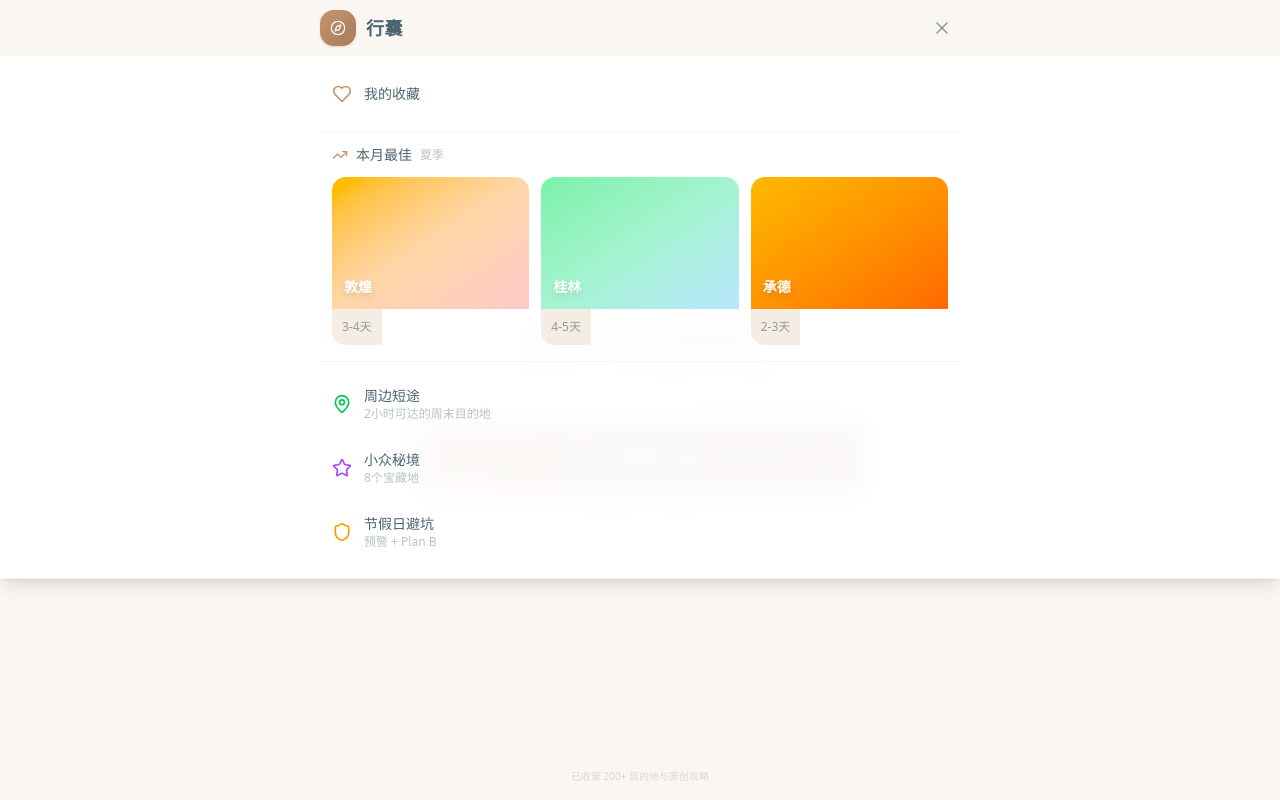
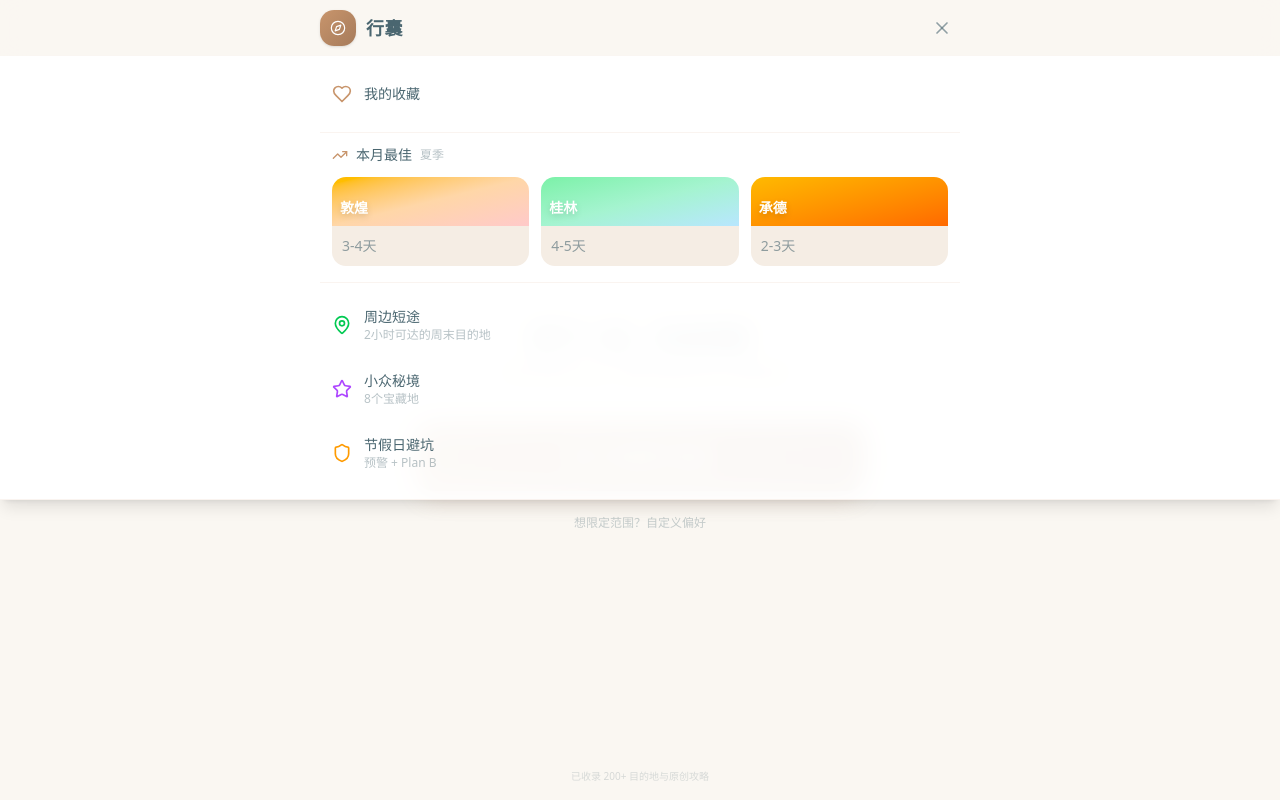
Before and after one commit to dangyuzheng/xingnang, a Next.js app: page / in a window 1280 px wide. Both pictures are taken after a click on the button 942 px from the left and 28 px from the top of the page. Built offline with nearby package versions, Linux system fonts and the light colour scheme.

Commit message:
fix: 修改本月最佳样式
Coze-Commit-Type: user
Coze-User-ID: 1954278252480044

```diff
--- a/src/app/page.tsx
+++ b/src/app/page.tsx
@@ -148,11 +148,11 @@ export default function HomePage() {
                     onClick={() => { setShowMenu(false); router.push(`/city/${city.id}`); }}
                     className="flex flex-col rounded-xl overflow-hidden hover:shadow-md transition-shadow text-left"
                   >
-                    <div className={`w-full aspect-[3/2] bg-gradient-to-br ${city.gradient} flex items-end p-3`}>
+                    <div className={`w-full aspect-[4/1] bg-gradient-to-br ${city.gradient} flex items-end p-2`}>
                       <span className="text-white font-bold text-sm drop-shadow-md">{city.name}</span>
                     </div>
-                    <div className="p-2.5 bg-[#F5EDE4]">
-                      <p className="text-xs text-[#4A6670]/60 line-clamp-1">{city.duration}</p>
+                    <div className="w-full p-2.5 bg-[#F5EDE4]">
+                      <p className="text-sm text-[#4A6670]/60 line-clamp-1">{city.duration}</p>
                     </div>
                   </button>
                 ))}
```
